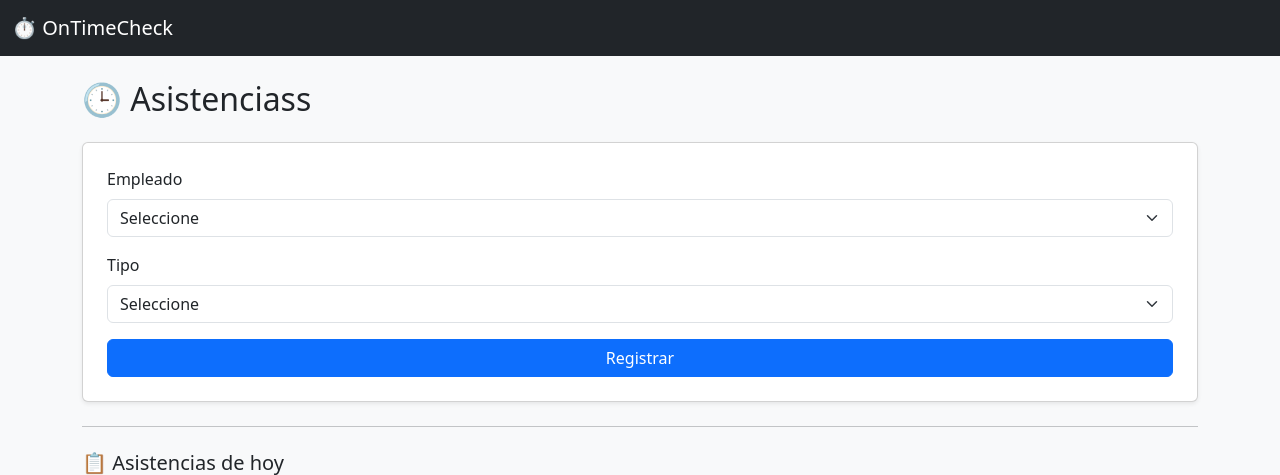
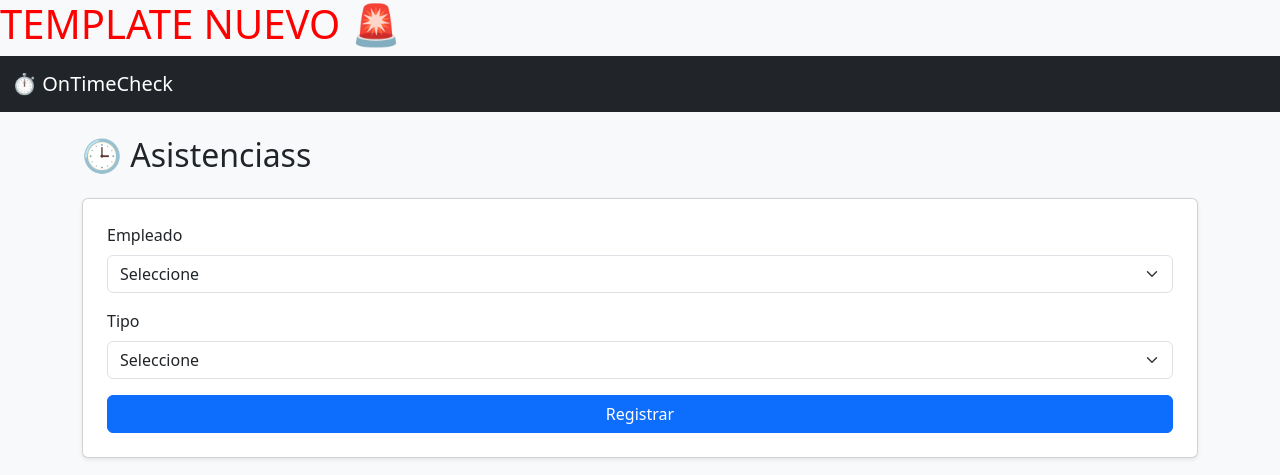
Before and after one commit to aleakd/On_TimeCheck, a Python web app: template templates/asistencias.html in a window 1280 px wide. Shown: the top 475 px of the page. Run offline with Jinja, Linux system fonts and the light colour scheme; the template is opened without the code that fills it, so the values that code supplies are empty.

Commit message:
test template

```diff
--- a/templates/asistencias.html
+++ b/templates/asistencias.html
@@ -1,4 +1,7 @@
+<h1 style="color:red">TEMPLATE NUEVO 🚨</h1>
+
 {% extends "base.html" %}
+
 
 {% block content %}
 
```
